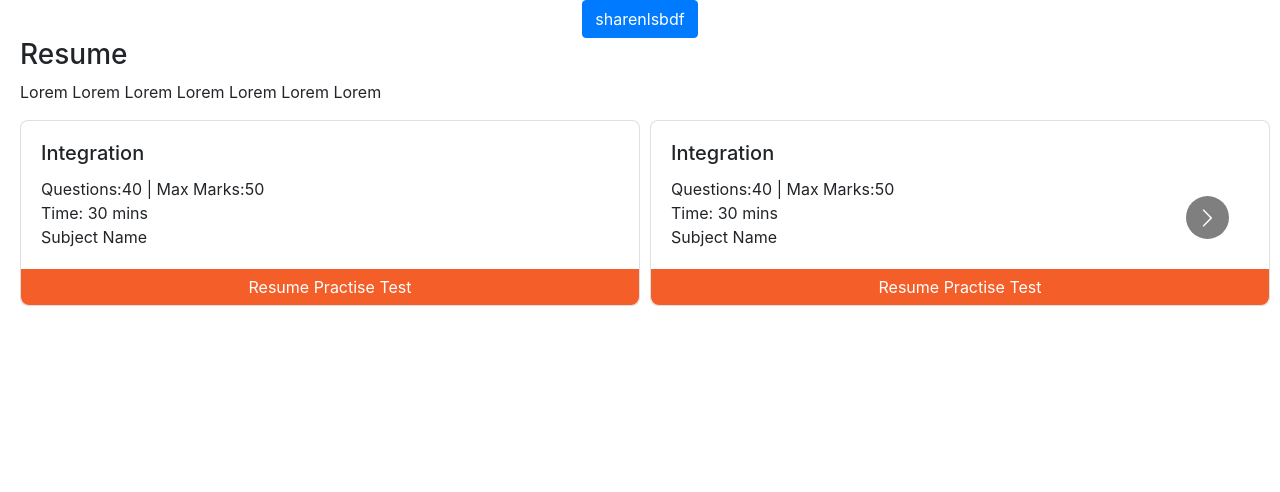
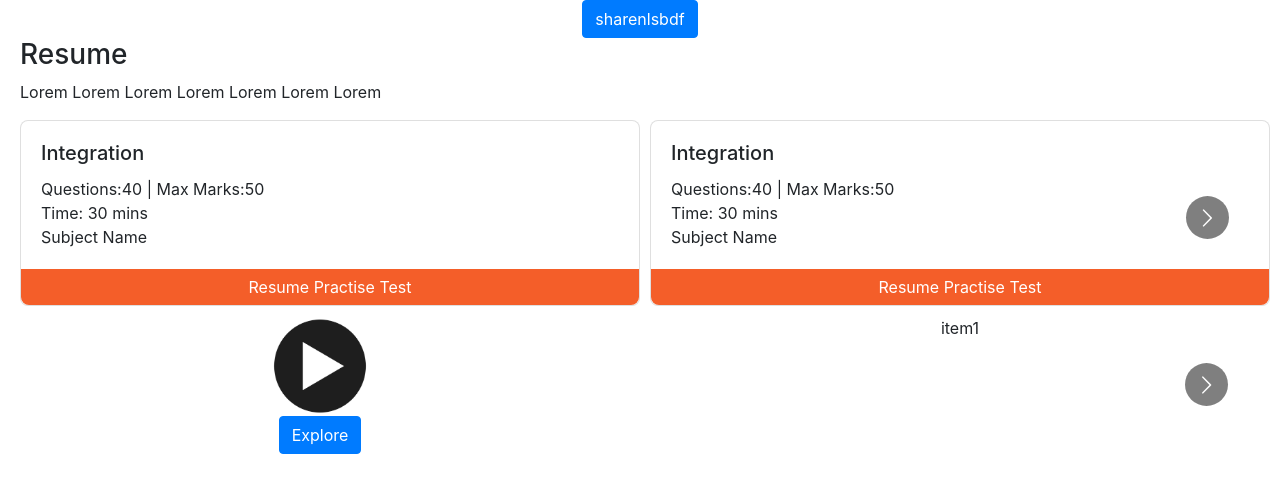
Before and after one commit to abhiraizada/Popup-modal, a React (Create React App) app: page /setting in a window 1280 px wide. Shown: the top 492 px of the page. Built offline with nearby package versions, Linux system fonts and the light colour scheme.

Commit message:
video banner

```diff
--- /dev/null
+++ b/src/components/PrevYrQuesBanner.js
@@ -0,0 +1,105 @@
+import React, { memo, useState } from "react";
+import Carousel from "react-multi-carousel";
+import "react-multi-carousel/lib/styles.css";
+import { Button } from "react-bootstrap";
+// import PrevYrQuesImg from "../assets/prevYrQuesBanner.png";
+import img from "./R.png";
+
+import code from "./code.mp4";
+// import "./prevYrQuesBanner.css";
+const PrevYrQuesBanner = (props) => {
+  const responsive = {
+    desktop: {
+      breakpoint: { max: 3000, min: 1024 },
+      items: 3,
+      slidesToSlide: 3, // optional, default to 1.
+    },
+    tablet: {
+      breakpoint: { max: 1024, min: 464 },
+      items: 2,
+      slidesToSlide: 1, // optional, default to 1.
+    },
+    mobile: {
+      breakpoint: { max: 464, min: 0 },
+      items: 1,
+      slidesToSlide: 1, // optional, default to 1.
+    },
+  };
+  const [playVideo, setPlayVideo] = useState(false);
+  return (
+    <div className="prevYrQuesBanner m20">
+      <Carousel
+        responsive={responsive}
+        partialVisible={true}
+        containerClass="carousel-container"
+        responsive={responsive}
+        arrows={true}
+        swipeable
+        showDots={false}
+      >
+        <div>
+          {!playVideo ? (
+            <img src={img} width="100" height="100" />
+          ) : (
+            <video
+              src={code}
+              width="100%"
+              height="100%"
+              controls="controls"
+              autoPlay
+              // poster={`${API_BASE_URL}/uploads/staticvideo/wion-news.jpg`}
+            />
+          )}
+          <div className="prevYrTxt clrwhite m10">
+            {/* <div className="prevYrHeading font20 font-semibold">Previous Year Questions</div>
+            <div> */}
+            {!playVideo ? (
+              <Button
+                className="exploreBtn font-semibold"
+                onClick={() => setPlayVideo(true)}
+              >
+                Explore
+              </Button>
+            ) : (
+              <Button className="exploreBtn font-semibold blurTxt" disabled>
+                Explore
+              </Button>
+            )}
+            {/* </div> */}
+          </div>
+        </div>
+        <div>item1</div>
+        {!playVideo ? (
+          <img src={img} width="100" height="100" />
+        ) : (
+          <video
+            src={code}
+            width="100%"
+            height="100%"
+            controls="controls"
+            autoPlay
+            // poster={`${API_BASE_URL}/uploads/staticvideo/wion-news.jpg`}
+          />
+        )}
+        <div className="prevYrTxt clrwhite m10">
+          {/* <div className="prevYrHeading font20 font-semibold">Previous Year Questions</div>
+            <div> */}
+          {!playVideo ? (
+            <Button
+              className="exploreBtn font-semibold"
+              onClick={() => setPlayVideo(true)}
+            >
+              Explore
+            </Button>
+          ) : (
+            <Button className="exploreBtn font-semibold blurTxt" disabled>
+              Explore
+            </Button>
+          )}
+          {/* </div> */}
+        </div>
+      </Carousel>
+    </div>
+  );
+};
+export default memo(PrevYrQuesBanner);
--- a/src/components/Settings.js
+++ b/src/components/Settings.js
@@ -1,9 +1,11 @@
 import React, { useState } from "react";
 import Share from "./Share";
+
 import "./Settings.css";
 // import { Container, Row, Col } from "react-bootstrap";
 import { Button, Modal } from "react-bootstrap";
 import ResumePractise from "./ResumePractise";
+import PrevYrQuesBanner from "./PrevYrQuesBanner";
 const Settings = () => {
   const [isChecked, setIsChecked] = useState(false);
   const handleOnChange = () => {
@@ -65,6 +67,7 @@ const Settings = () => {
       />
       <ResumePractise />
       {/* <Share /> */}
+      <PrevYrQuesBanner />
     </div>
   );
 };
```
Also changed, not shown: src/components/VideoBannerQuesPage.js (added, +32 -0 lines).
